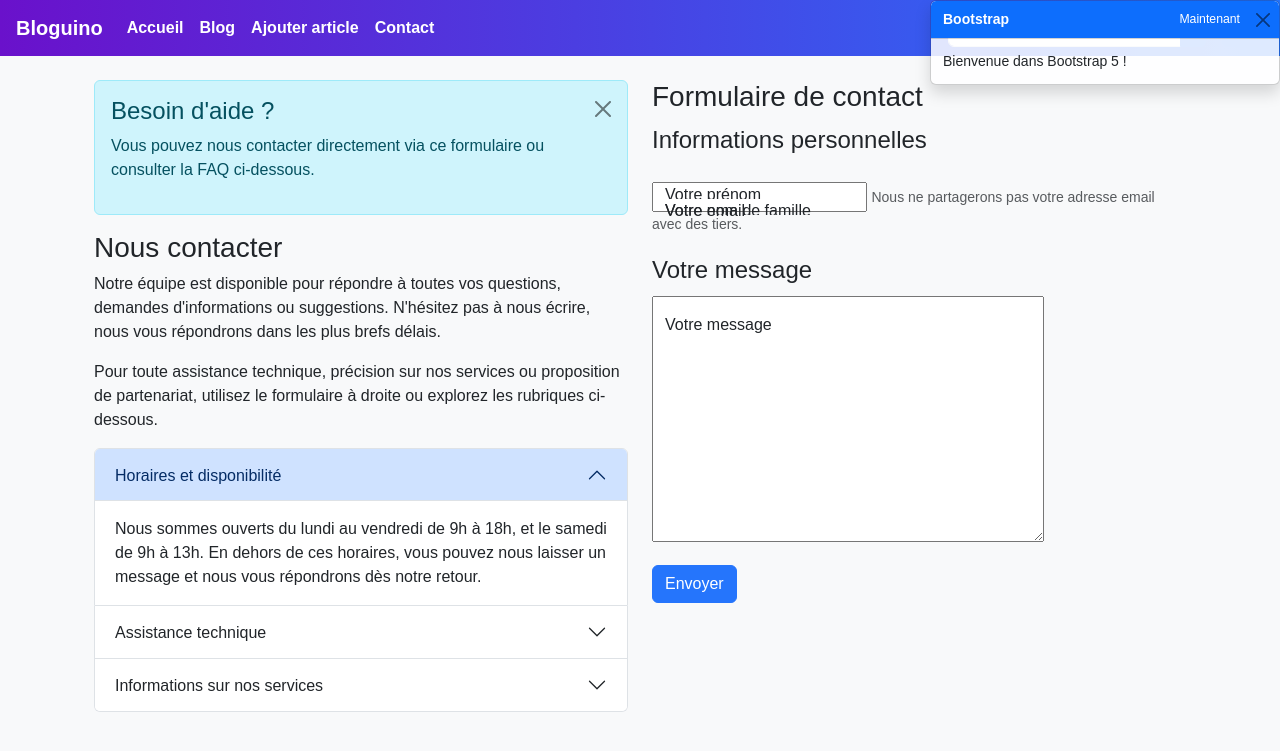
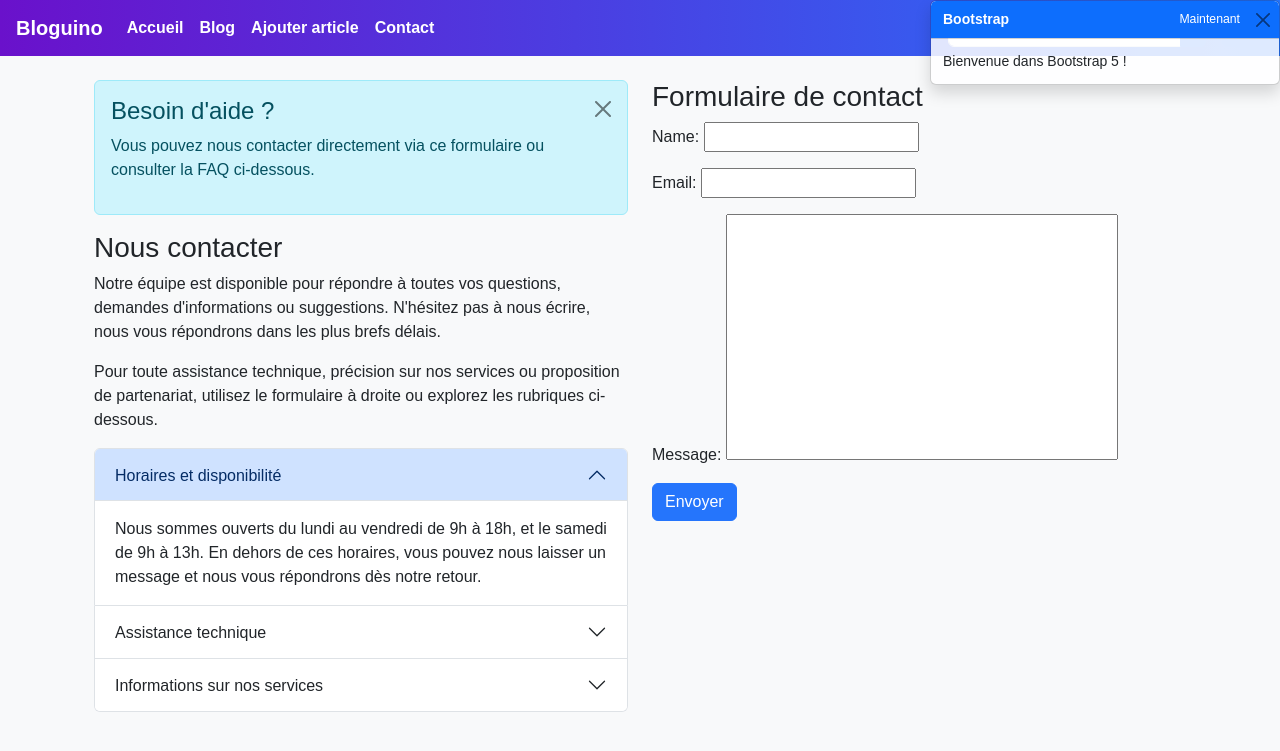
Before and after one commit to Amadou6124/myblog, a Django app: page /contact/ in a window 1280 px wide. Shown: the top 751 px of the page. Run offline with Django 5.2, Linux system fonts and the light colour scheme.

Commit message:
Modification de css et contact.html

```diff
--- a/src/myblog/static/css/style.css
+++ b/src/myblog/static/css/style.css
@@ -34,3 +34,7 @@ footer {
     text-align: center;
     margin-top: 50px;
 }
+
+textarea {
+    resize: none; /* Empêche le redimensionnement */
+}
--- a/src/post/templates/post/contact.html
+++ b/src/post/templates/post/contact.html
@@ -1,5 +1,11 @@
 {% extends "base.html" %}
+{% load static %}
 {% block content %}
+<style>
+            textarea {
+                resize: none; /* Empêche le redimensionnement */
+            }
+        </style>
 <div class="container my-4">
     <div class="row">
         <!-- Partie gauche : infos et accordéon -->
@@ -69,34 +75,13 @@
         {% csrf_token %}
         <h2 class="h3">Formulaire de contact</h2>
 
-                <fieldset>
-                    <legend>Informations personnelles</legend>
-                    <div class="mb-3 form-floating">
-                        {{ form.first_name }}
-                        <label for="{{ form.first_name.id_for_label }}">Votre prénom</label>
-                    </div>
-                    <div class="mb-3 form-floating">
-                        {{ form.last_name }}
-                        <label for="{{ form.last_name.id_for_label }}">Votre nom de famille</label>
-                    </div>
-                    <div class="mb-3 form-floating">
-                        {{ form.email }}
-                        <label for="{{ form.email.id_for_label }}">Votre email</label>
-                        <small class="form-text">Nous ne partagerons pas votre adresse email avec des tiers.</small>
-                    </div>
-                </fieldset>
-
-                <fieldset>
-                    <legend>Votre message</legend>
-                    <div class="mb-3 form-floating">
-                        {{ form.message }}
-                        <label for="{{ form.message.id_for_label }}">Votre message</label>
-                    </div>
-                </fieldset>
+        {{ form.as_p }}
 
         <button type="submit" class="btn btn-primary">Envoyer</button>
     </form>
 </section>
+
+
     </div>
 </div>
 {% endblock %}
```
Lines whose indentation alone changed are shown as unchanged.
